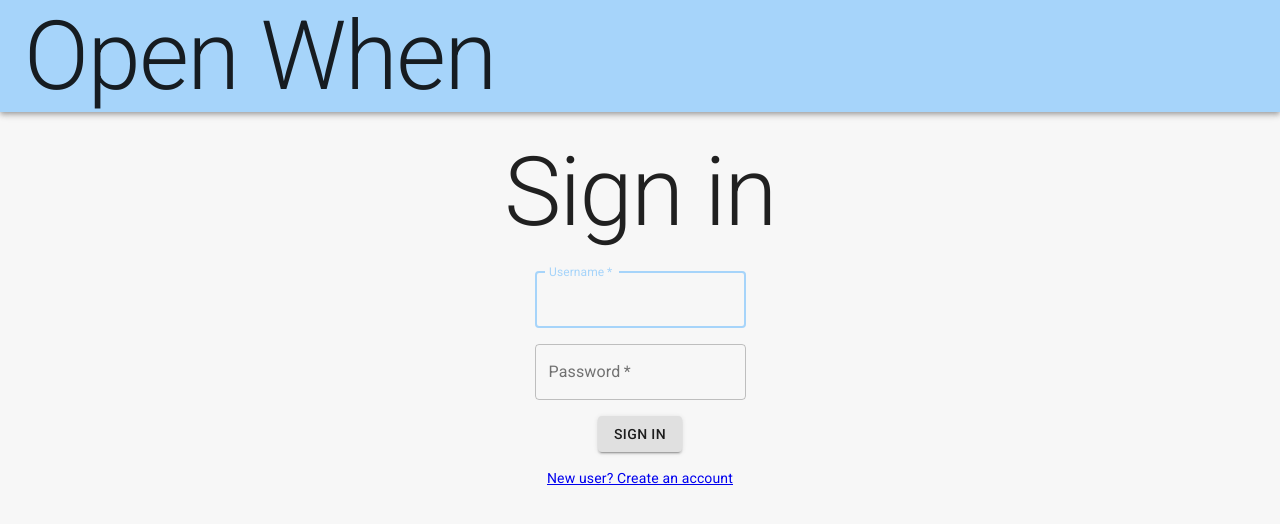
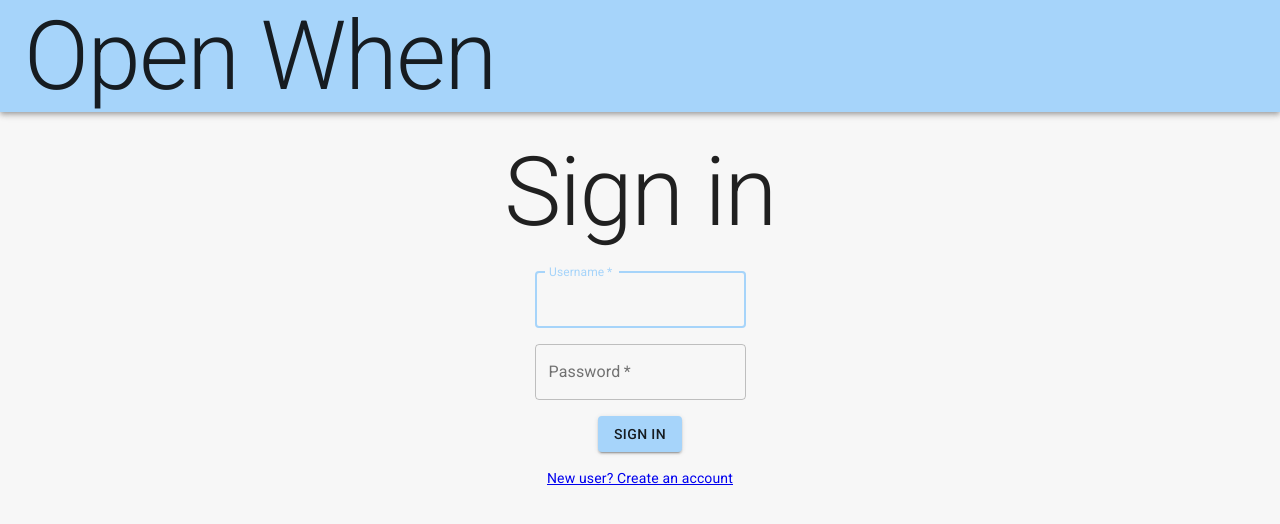
Before and after one commit to darrylforbes/open-when, a React (Create React App) app in the folder frontend/: page /signin in a window 1280 px wide. Shown: the top 524 px of the page. Built offline with nearby package versions, Linux system fonts and the light colour scheme.

Commit message:
Change button colors

```diff
--- a/frontend/src/components/SignIn.js
+++ b/frontend/src/components/SignIn.js
@@ -131,6 +131,7 @@ const SignIn = ({ setUser, setToken }) => {
           type='submit'
           onClick={sendRequest}
           className={classes.formElement}
+          color='primary'
         >
           Sign in
         </Button>
--- a/frontend/src/components/SignUp.js
+++ b/frontend/src/components/SignUp.js
@@ -147,6 +147,7 @@ const SignUp = ({ setUser, setToken }) => {
           type='submit'
           onClick={sendRequest}
           className={classes.formElement}
+          color='primary'
         >
           Sign up
         </Button>
```
